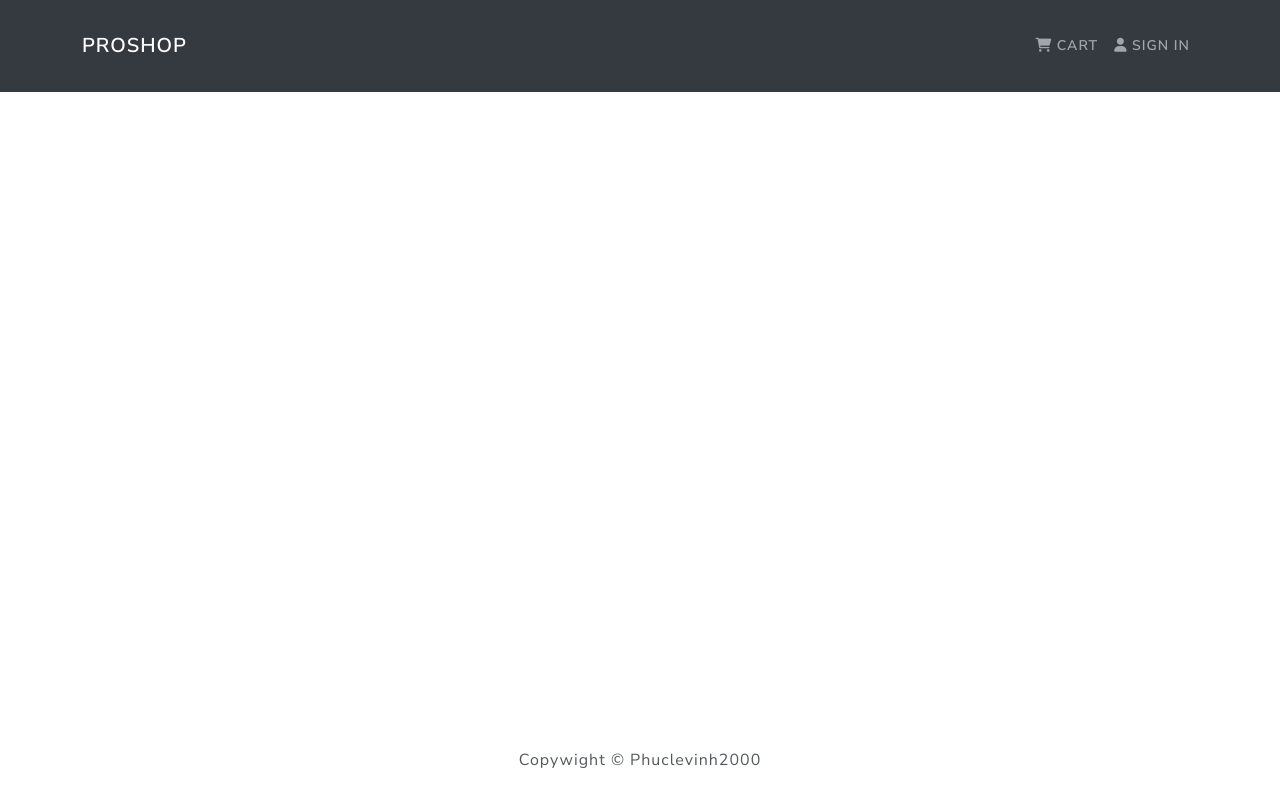
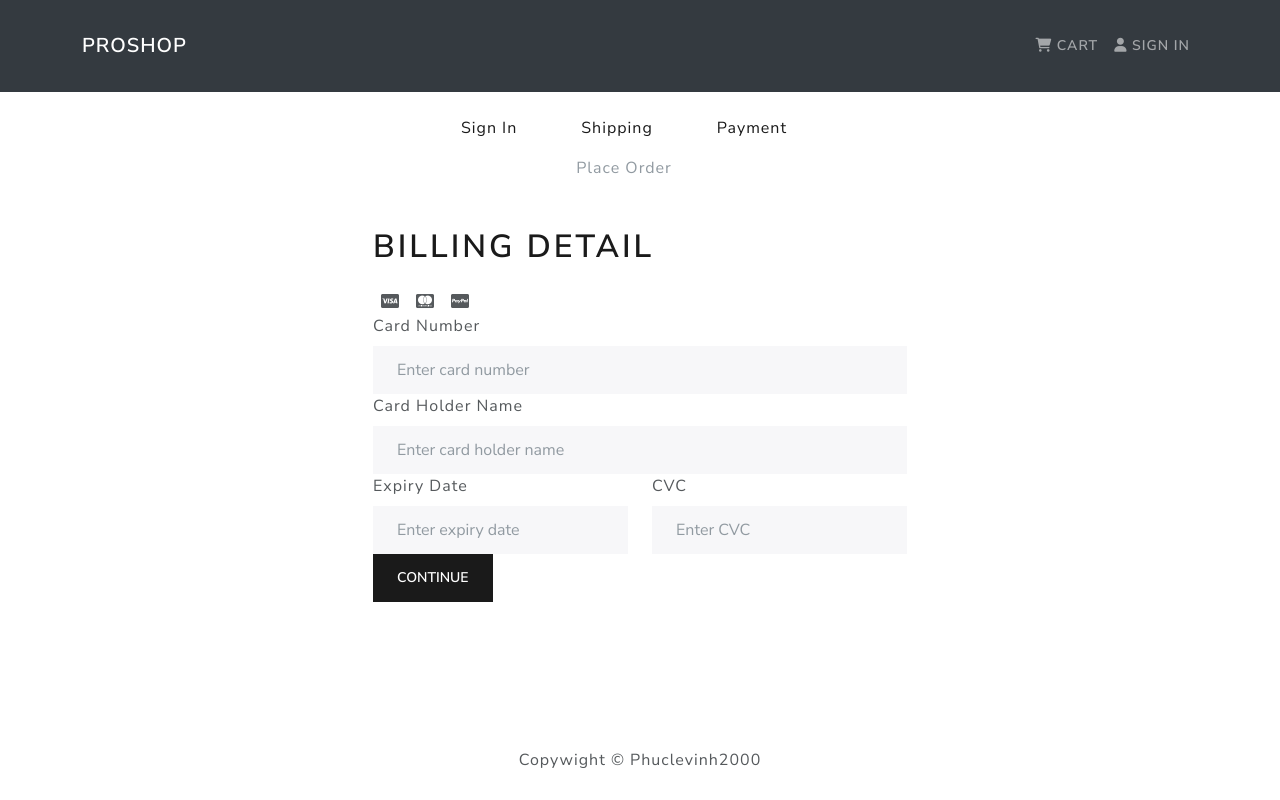
Before and after one commit to phuclevinh2000/Proshop-fullstack, a React (Create React App) app in the folder frontend/: page /payment in a window 1280 px wide. Built offline with nearby package versions, Linux system fonts and the light colour scheme.

Commit message:
add payment screen

```diff
--- a/frontend/src/App.js
+++ b/frontend/src/App.js
@@ -10,6 +10,7 @@ import LoginScreen from './screens/LoginScreen';
 import RegisterScreen from './screens/RegisterScreen';
 import ProfileScreen from './screens/ProfileScreen';
 import ShippingScreen from './screens/ShippingScreen';
+import PaymentScreen from './screens/PaymentScreen';
 
 const App = () => {
   return (
@@ -25,6 +26,7 @@ const App = () => {
               <Route path="/login" element={<LoginScreen />} />
               <Route path="/register" element={<RegisterScreen />} />
               <Route path="/profile" element={<ProfileScreen />} />
+              <Route path="/payment" element={<PaymentScreen />} />
               <Route path="/login/shipping" element={<ShippingScreen />} />
             </Routes>
           </Container>
--- a/frontend/src/components/CheckoutSteps.jsx
+++ b/frontend/src/components/CheckoutSteps.jsx
@@ -17,7 +17,7 @@ const CheckoutSteps = ({ step1, step2, step3, step4 }) => {
 
       <Nav.Item>
         {step2 ? (
-            <Nav.Link href="/shipping">Shipping</Nav.Link>
+            <Nav.Link href="/login/shipping">Shipping</Nav.Link>
         ) : (
           <Nav.Link disabled>
             Shipping
--- a/frontend/src/index.css
+++ b/frontend/src/index.css
@@ -1,5 +1,11 @@
 main {
   min-height: 80vh;
+}
+
+input[type=number]::-webkit-inner-spin-button,
+input[type=number]::-webkit-outer-spin-button {
+  -webkit-appearance: none;
+  margin: 0;
 }
 
 h3 {
--- /dev/null
+++ b/frontend/src/screens/PaymentScreen.jsx
@@ -0,0 +1,84 @@
+import React from 'react';
+import { useNavigate } from 'react-router-dom';
+import { Form, Button, Col, Row } from 'react-bootstrap';
+import { useSelector } from 'react-redux';
+import CheckoutSteps from '../components/CheckoutSteps';
+import FormContainer from '../components/FormContainer';
+
+const PaymentScreen = () => {
+  const cart = useSelector((state) => state.cart);
+  const { shippingAddress } = cart;
+  const navigate = useNavigate();
+
+  if (!shippingAddress) {
+    navigate.push('/shipping');
+  }
+
+  const submitHandler = (e) => {
+    e.preventDefault();
+    navigate('/placeorder');
+  };
+  return (
+    <FormContainer>
+      <CheckoutSteps step1 step2 step3 />
+      <h1>BILLING DETAIL</h1>
+      <Form onSubmit={submitHandler}>
+        <Row>
+          <Col md={12}>
+            <span>
+                <i className='fab fa-cc-visa font mx-2'></i>
+                <i className='fab fa-cc-mastercard mx-2'></i>
+                <i className="fab fa-cc-paypal mx-2"></i>
+            </span>
+          </Col>
+          <Col md={12}>
+            <Form.Group controlId='cardNumber'>
+              <Form.Label>Card Number</Form.Label>
+              <Form.Control
+                type='number'
+                placeholder='Enter card number'
+                required
+              />
+            </Form.Group>
+          </Col>
+
+          <Col md={12}>
+            <Form.Group controlId='cardHolderName'>
+              <Form.Label>Card Holder Name</Form.Label>
+              <Form.Control
+                type='text'
+                placeholder='Enter card holder name'
+                required
+              />
+            </Form.Group>
+          </Col>
+
+          <Col md={6}>
+            <Form.Group controlId='expiryDate'>
+              <Form.Label>Expiry Date</Form.Label>
+              <Form.Control
+                type='text'
+                placeholder='Enter expiry date'
+                required
+              />
+            </Form.Group>
+          </Col>
+
+          <Col md={6}>
+            <Form.Group controlId='cvc'>
+              <Form.Label>CVC</Form.Label>
+              <Form.Control type='number' placeholder='Enter CVC' required />
+            </Form.Group>
+          </Col>
+          <Col md={12}>
+            <Button type='submit' variant='primary'>
+              Continue
+            </Button>
+          </Col>
+        </Row>
+      </Form>
+    </FormContainer>
+  );
+};
+
+export default PaymentScreen;
```
